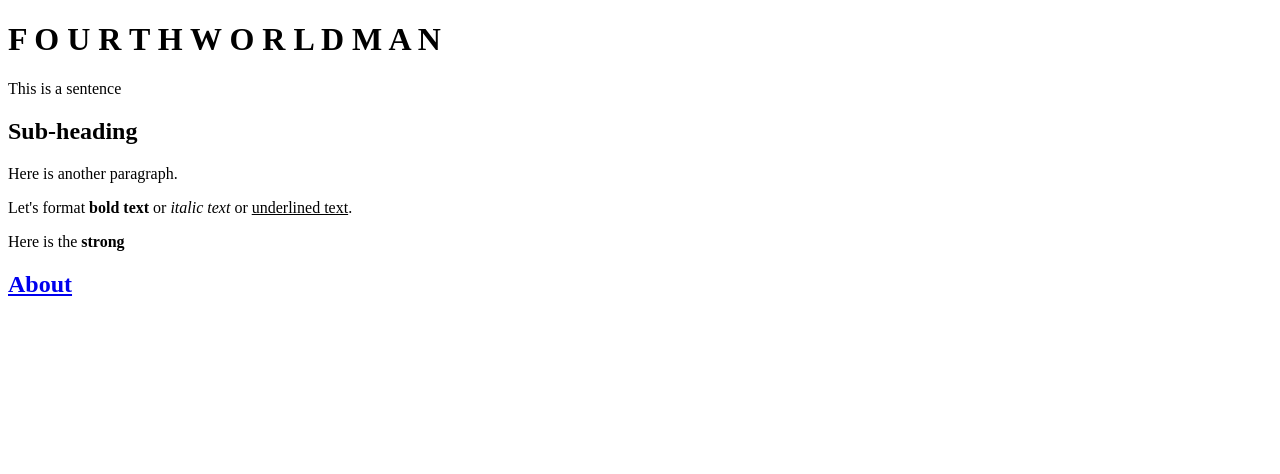
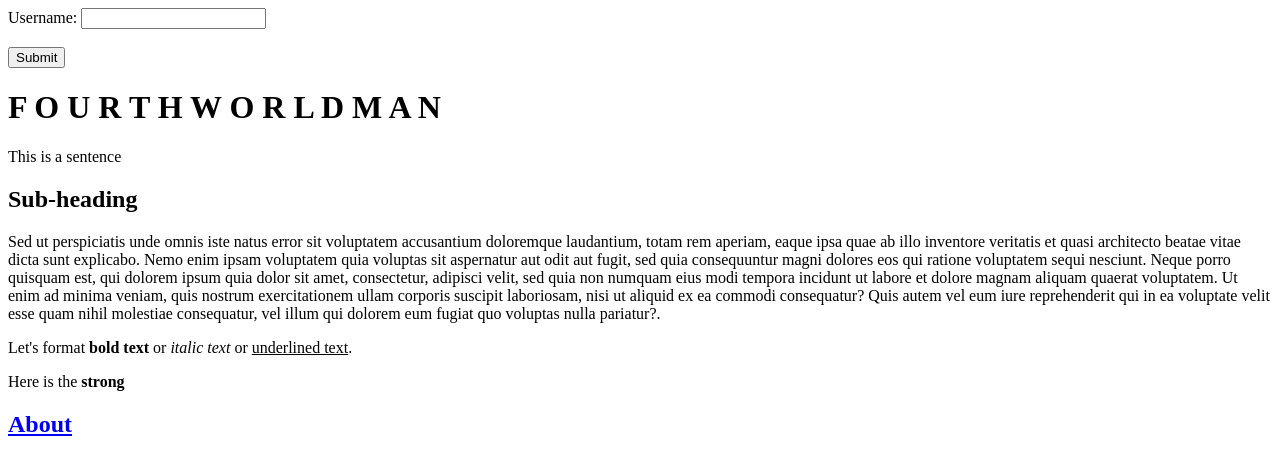
Before and after one commit to 4thworldman/4thworldman.github.io, a plain HTML site: page index.html in a window 1280 px wide. Drawn offline with Linux system fonts and the light colour scheme.

Commit message:
Update index.html

```diff
--- a/index.html
+++ b/index.html
@@ -1,5 +1,11 @@
 <!DOCTYPE html>
 <html lang="en>
+
+<form action="/action_page.php">
+<label for="username">Username:</label>
+<input type="text" id="username" name="username" maxlength="55"><br><br>
+<input type="submit" value="Submit">
+</form>
 
 <head>
 <title> Fourth World Man</title>
@@ -13,7 +19,7 @@
 
 <h2>Sub-heading</h2>
 
-<p>Here is another paragraph.</p>
+<p>Sed ut perspiciatis unde omnis iste natus error sit voluptatem accusantium doloremque laudantium, totam rem aperiam, eaque ipsa quae ab illo inventore veritatis et quasi architecto beatae vitae dicta sunt explicabo. Nemo enim ipsam voluptatem quia voluptas sit aspernatur aut odit aut fugit, sed quia consequuntur magni dolores eos qui ratione voluptatem sequi nesciunt. Neque porro quisquam est, qui dolorem ipsum quia dolor sit amet, consectetur, adipisci velit, sed quia non numquam eius modi tempora incidunt ut labore et dolore magnam aliquam quaerat voluptatem. Ut enim ad minima veniam, quis nostrum exercitationem ullam corporis suscipit laboriosam, nisi ut aliquid ex ea commodi consequatur? Quis autem vel eum iure reprehenderit qui in ea voluptate velit esse quam nihil molestiae consequatur, vel illum qui dolorem eum fugiat quo voluptas nulla pariatur?.</p>
 
 <p>Let's format <b> bold text</b> or <i>italic text </i> or <u>underlined text</u>.</p>
 
```
